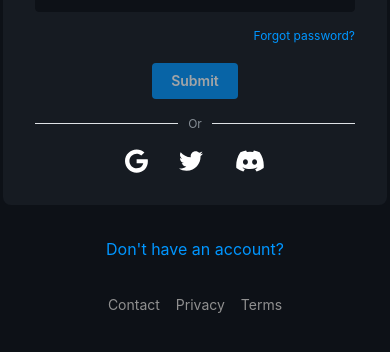
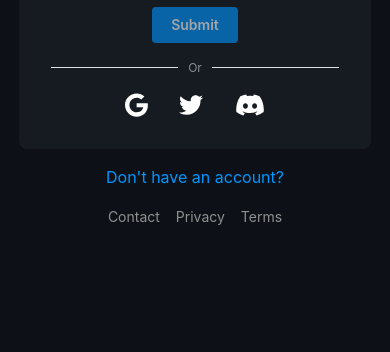
Before and after one commit to Top-Films/topfilms-ui, a React (Vite) app: page /auth/login in a window 390 px wide. Shown: the part 466-818 px from the top of the page. Built offline with nearby package versions, Linux system fonts and the light colour scheme; what supertokens-auth-react would draw is missing.

Commit message:
fixed footer collapse and testing auth mobile

```diff
--- a/src/App.tsx
+++ b/src/App.tsx
@@ -41,12 +41,12 @@ SuperTokens.init({
 						...oI,
 						shouldDoInterceptionBasedOnUrl(url, apiDomain, sessionTokenBackendDomain) {
 							try {
-								console.log(url);
 								if (url.startsWith(Environment.apiUrl())) {
 									return true;
 								}
 							} catch (e) {
 								console.error(e);
+								return false;
 							}
 
 							return oI.shouldDoInterceptionBasedOnUrl(url, apiDomain, sessionTokenBackendDomain);
@@ -63,15 +63,15 @@ const router = createBrowserRouter(
 		<Route path='/' element={<Root />}>
 			<Route path='about' element={<About />} />
 			<Route path='discover' element={<Discover />} />
-			<Route path='contact' element={<About />} />
-			<Route path='privacy' element={<Privacy />} />
-			<Route path='terms' element={<Terms />} />
 			<Route path='auth' element={<Auth />}>
 				<Route path='login' element={<Login />}/>
 				<Route path='register' element={<Register />}/>
 				<Route path='reset-password' element={<ResetPassword />}/>
 				<Route path='callback/:providerId' element={<ThirdPartyCallback />} />
 			</Route>
+			<Route path='contact' element={<About />} />
+			<Route path='privacy' element={<Privacy />} />
+			<Route path='terms' element={<Terms />} />
 		</Route>
 	)
 );
--- a/src/components/auth-footer/AuthFooter.tsx
+++ b/src/components/auth-footer/AuthFooter.tsx
@@ -38,7 +38,7 @@ export default function AuthFooter(props: {
 				</span>
 			</div>
 
-			<Group justify='center' mt={'2em'}>{items}</Group>
+			<Group justify='center' mt={'1em'}>{items}</Group>
 		</>
 	);
 }
--- a/src/components/auth-footer/auth-footer.module.scss
+++ b/src/components/auth-footer/auth-footer.module.scss
@@ -1,8 +1,10 @@
 @import '../../global.scss';
+
+$spacing: 1em;
 
 .linkContainer {
 	text-align: center;
-	margin-top: 2em;
+	margin-top: $spacing;
 }
 
 .navRegisterOrLogin {
@@ -21,16 +23,9 @@
 }
 
 .error {
-	margin-top: 2em;
+	margin-top: $spacing;
 	text-align: center;
 	color: red;
-}
-
-.links {
-	@media (max-width: $mantine-breakpoint-sm) {
-	  margin-top: var(--mantine-spacing-lg);
-	  margin-bottom: var(--mantine-spacing-sm);
-	}
 }
 
 .link {
--- a/src/components/auth-form-wrapper/auth-form-wrapper.module.scss
+++ b/src/components/auth-form-wrapper/auth-form-wrapper.module.scss
@@ -1,5 +1,5 @@
 .container {
-	width: 24em;
+	width: 22em;
 }
 
 .headerContainer {
@@ -7,7 +7,7 @@
 }
 
 .logo {
-	width: 12em;
+	width: 10em;
 	margin-bottom: 2em;
 }
 
--- a/src/components/footer/footer.module.scss
+++ b/src/components/footer/footer.module.scss
@@ -9,6 +9,11 @@ $font_color: #b5b5b5;
 	display: flex;
 	align-items: center;
 	justify-content: space-between;
+
+	@media (max-width: $mantine-breakpoint-sm) {
+		height: $footer_height_breakpoint;
+		flex-direction: column;
+	}
 }
 
 .logo {
@@ -47,5 +52,5 @@ $font_color: #b5b5b5;
 	@media (max-width: $mantine-breakpoint-sm) {
 		margin-top: var(--mantine-spacing-lg);
 		margin-bottom: var(--mantine-spacing-sm);
-	  }
+	}
 }
--- a/src/global.scss
+++ b/src/global.scss
@@ -7,6 +7,7 @@ $lightest_background_color: #3c424b;
 $main_font_color: #fff;
 
 $footer_height: 5em;
+$footer_height_breakpoint: 12em;
 
 // Global styles
 body {
--- a/src/pages/auth/auth.module.scss
+++ b/src/pages/auth/auth.module.scss
@@ -1,5 +1,5 @@
 .container {
 	display: flex;
 	justify-content: center;
-	padding-top: 2em;
+	padding-top: 1em;
 }
--- /dev/null
+++ b/src/pages/home/Home.tsx
@@ -0,0 +1,5 @@
+export default function Home() {
+	return (
+		<></>
+	);
+}
--- a/src/pages/root/root.module.scss
+++ b/src/pages/root/root.module.scss
@@ -3,12 +3,15 @@
 .contentWrapper {
 	position: relative;
 	min-height: 100vh;
-	padding: 0 0 $footer_height;
+	padding-bottom: $footer_height;
+
+	@media (max-width: $mantine-breakpoint-sm) {
+		padding-bottom: $footer_height_breakpoint;
+	}
 }
 
 .footer {
 	position: absolute;
-	height: $footer_height;
 	width: 100%;
 	bottom: 0;
     left: 0;
```
